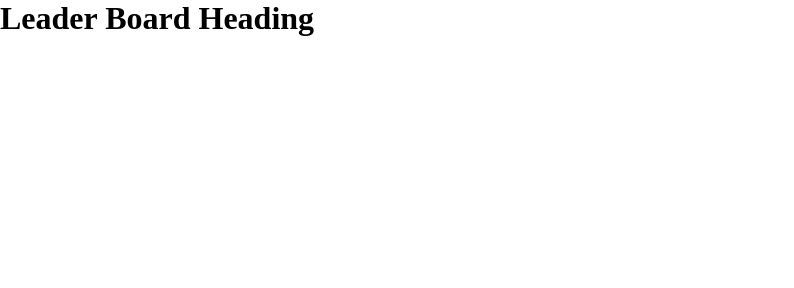
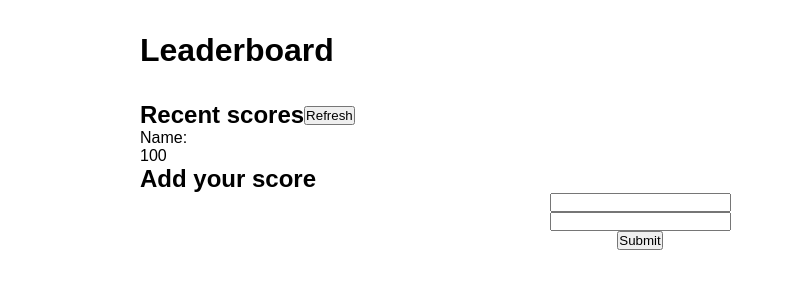
Before and after one commit to zainsadaqat/leaderboard, a website built with webpack: page src/index.html in a window 1280 px wide. Shown: the whole page, without its empty margins (0-794 px from the left). Built offline with nearby package versions, Linux system fonts and the light colour scheme.

Commit message:
Start working on html part

```diff
--- a/src/index.html
+++ b/src/index.html
@@ -6,6 +6,29 @@
     <title>Leaderboard List App</title>
   </head>
   <body>
-    <h1>Leader Board Heading</h1>
+    <header class="container"><h1 class="padding-y">Leaderboard</h1></header>
+    <main class="container">
+      <section>
+        <article class="flex align-center">
+          <h2>Recent scores</h2>
+          <button type="button">Refresh</button>
+        </article>
+        <ul>
+          <li>Name:</li>
+          <li>100</li>
+        </ul>
+      </section>
+      <section>
+        <h2>Add your score</h2>
+        <form
+          action="#"
+          class="flex direction-column justify-center align-center"
+        >
+          <input type="text" />
+          <input type="text" />
+          <input type="submit" />
+        </form>
+      </section>
+    </main>
   </body>
 </html>
--- a/src/style.css
+++ b/src/style.css
@@ -2,4 +2,34 @@
   box-sizing: border-box;
   padding: 0;
   margin: 0;
+  list-style: none;
 }
+
+body {
+  font-family: Arial, Helvetica, sans-serif;
+}
+
+.container {
+  max-width: 1000px;
+  margin: 0 auto;
+}
+
+.flex {
+  display: flex;
+}
+
+.align-center {
+  align-items: center;
+}
+
+.justify-center {
+  justify-content: center;
+}
+
+.direction-column {
+  flex-direction: column;
+}
+
+.padding-y {
+  padding: 1em 0;
+}
```
